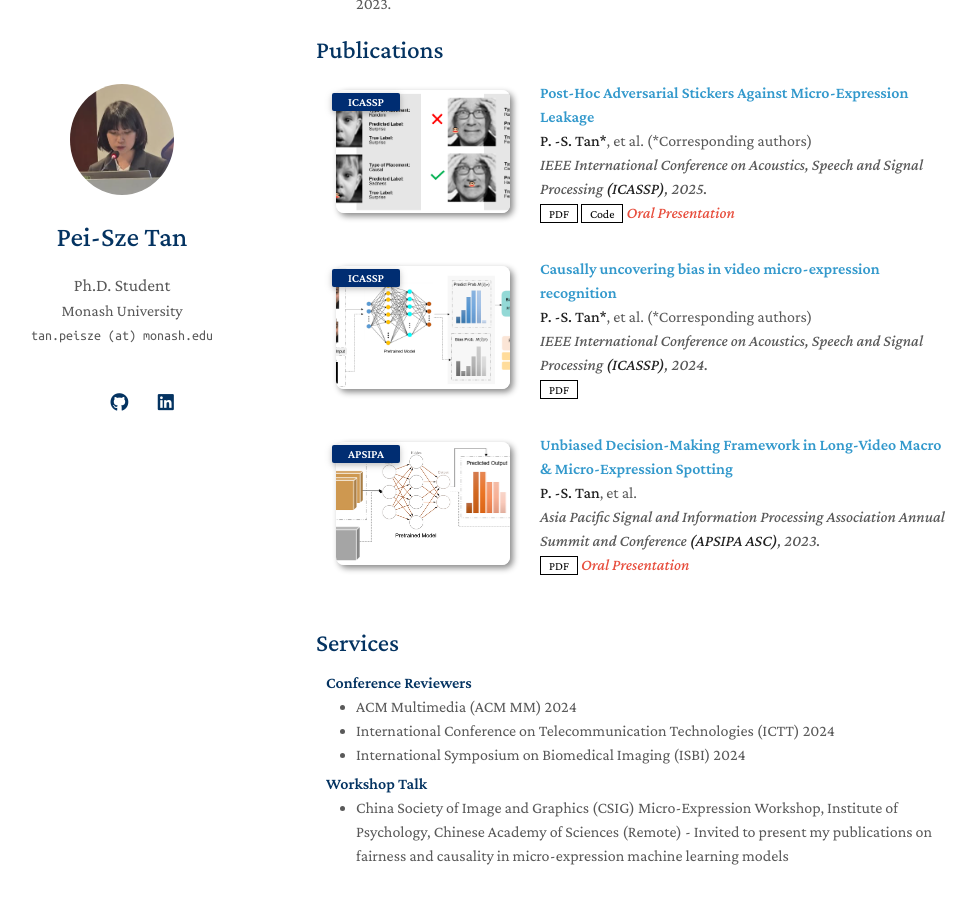
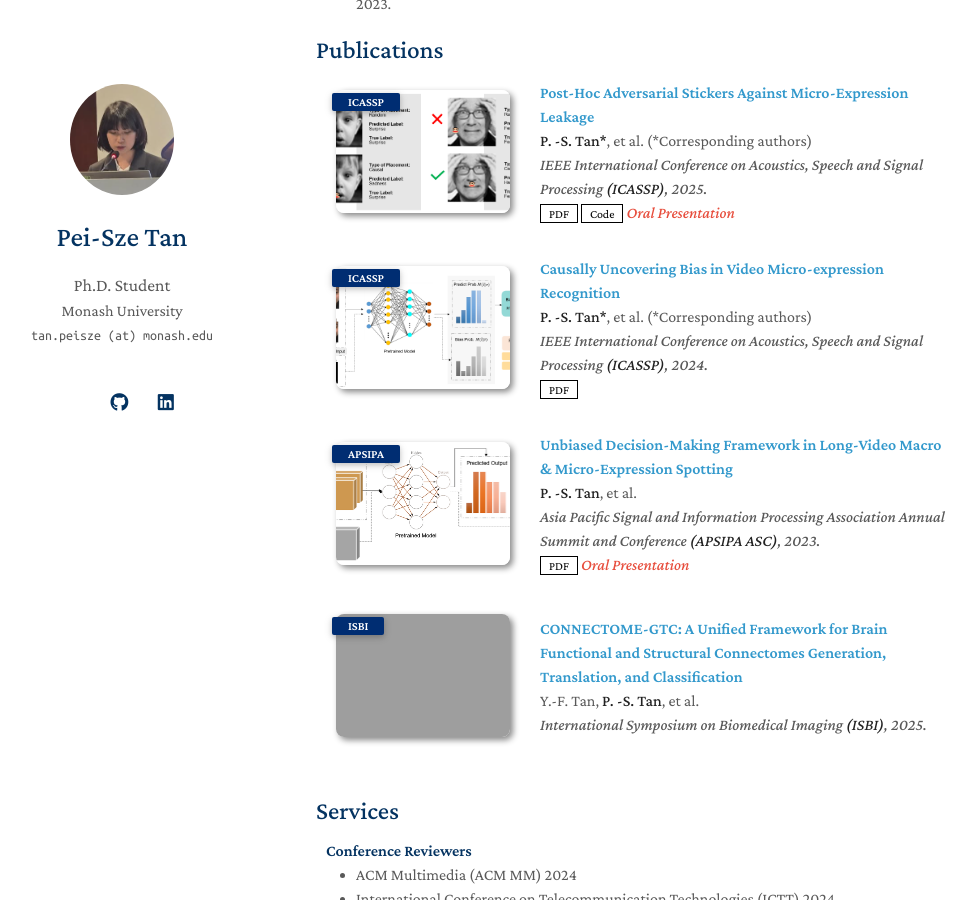
Before and after one commit to noobasuna/tpeisze, a Jekyll site: the page built from index.md, in a window 1280 px wide and 900 px high, scrolled down 434 px. Shown: the whole window, without its empty margins (154-1130 px from the left). Built offline with Jekyll 4.4.1, drawn with Linux system fonts in a browser that asks for light colours; a style sheet for code colours, icons or effects is not loaded; our own code applies the rules of GitHub Pages for plain Markdown files; grey boxes are pictures that could not be loaded.

Commit message:
Update publications.yml

```diff
--- a/_data/publications.yml
+++ b/_data/publications.yml
@@ -11,7 +11,7 @@ main:
     notes: Oral Presentation
     image: ./assets/img/posthoc.png
 
-  - title: "Causally uncovering bias in video micro-expression recognition"
+  - title: "Causally Uncovering Bias in Video Micro-expression Recognition"
     authors: <strong>P. -S. Tan*</strong>, et al. (*Corresponding authors)
     conference_short: ICASSP
     conference: IEEE International Conference on Acoustics, Speech and Signal Processing <strong>(ICASSP)</strong>, 2024.
@@ -30,3 +30,14 @@ main:
     #bibtex: https://class-il.mpi-inf.mpg.de/mnemonics/
     notes: Oral Presentation
     image: ./assets/img/unbiased.png
+
+  - title: "CONNECTOME-GTC: A Unified Framework for Brain Functional and Structural Connectomes Generation, Translation, and Classification"
+    authors: Y.-F. Tan, <strong>P. -S. Tan</strong>, et al.
+    conference_short: ISBI
+    conference: International Symposium on Biomedical Imaging <strong>(ISBI)</strong>, 2025.
+    #pdf: https://ieeexplore.ieee.org/abstract/document/10317342
+    #code: https://github.com/noobasuna/au-sticker
+    #page: https://class-il.mpi-inf.mpg.de/mnemonics/
+    #bibtex: https://class-il.mpi-inf.mpg.de/mnemonics/
+    #notes: Oral Presentation
+    image: ./assets/img/connectome.png
```
